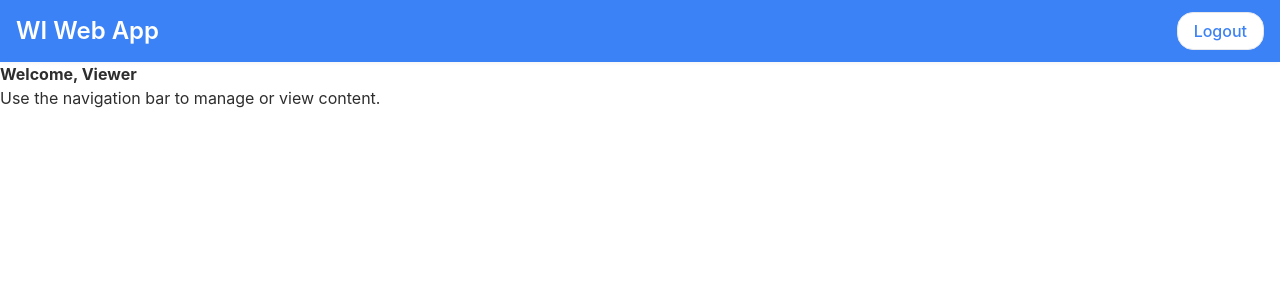
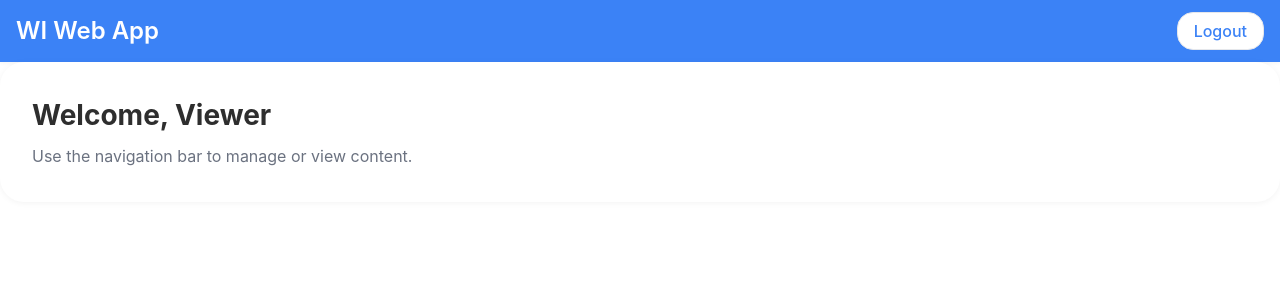
Before and after one commit to kathleenmoriarty/wi-webapp, a React (Vite) app: page /viewer in a window 1280 px wide. Shown: the top 300 px of the page. Built offline with nearby package versions, Linux system fonts and the light colour scheme; what axios-mock-adapter would draw is missing.

Commit message:
Add Dashboard styling

```diff
--- a/src/components/Dashboard.jsx
+++ b/src/components/Dashboard.jsx
@@ -1,4 +1,5 @@
 import React from "react";
+import "../styles/Dashboard.css"
 
 const Dashboard = ({role}) => {
     return (
--- /dev/null
+++ b/src/styles/Dashboard.css
@@ -0,0 +1,19 @@
+.dashboard {
+    padding: 2rem;
+    background-color: var(--surface-white);
+    border-radius: 1.5rem;
+    box-shadow: 0 1px 6px rgba(0,0,0,0.05);
+    width: 100%;
+  }
+
+  .dashboard h2 {
+    font-size: 1.75rem;
+    color: var(--text-dark);
+    margin-bottom: 0.5rem;
+  }
+
+  .dashboard p {
+    font-size: 1rem;
+    color: var(--text-light);
+    line-height: 1.6;
+  }
```
